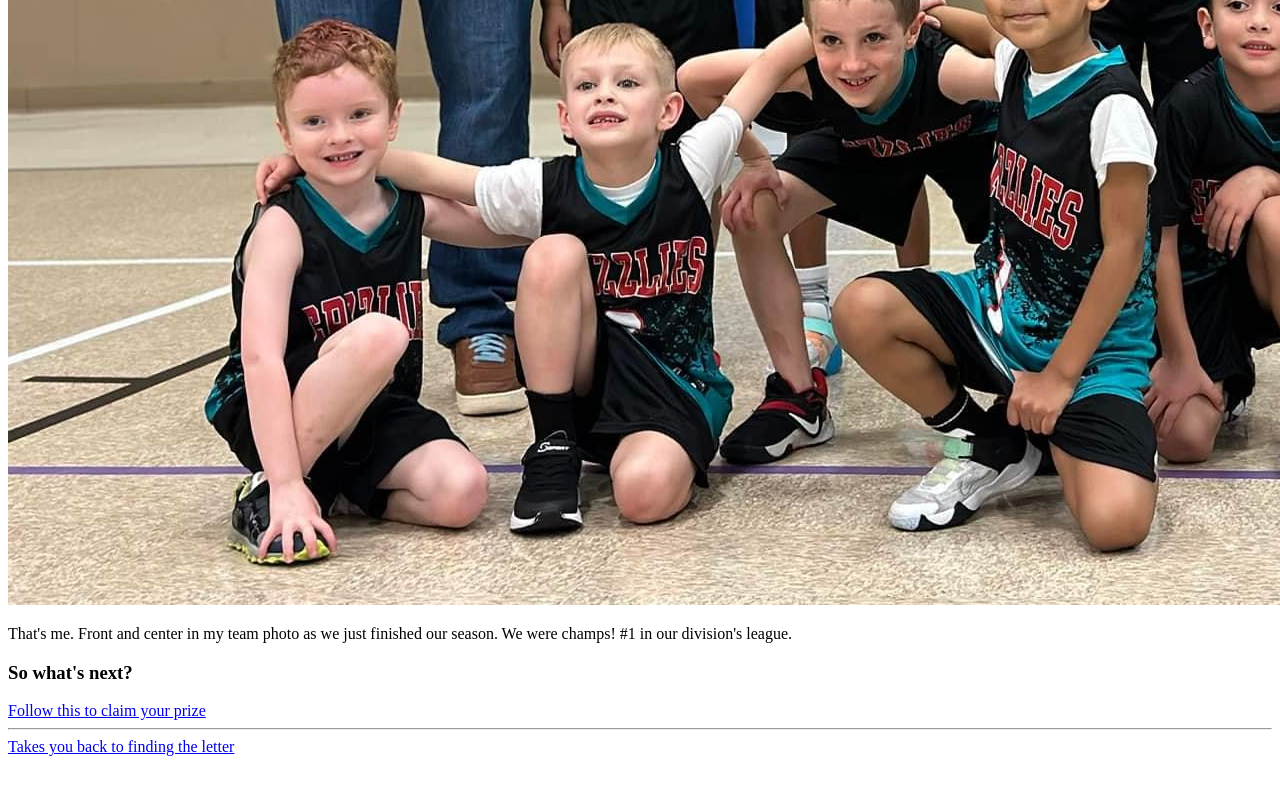
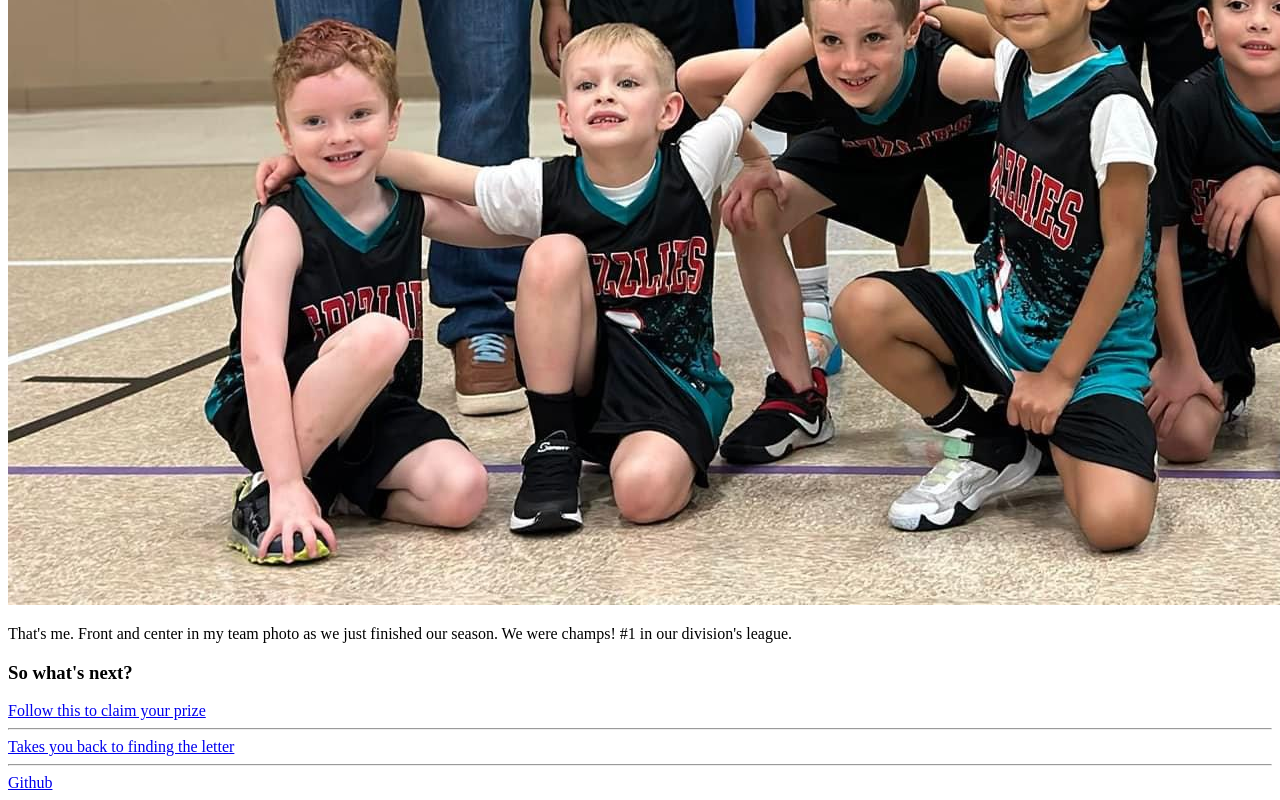
Before and after one commit to devdmitchell/the-adventure-of-link, a plain HTML site: page TitusChildhoodJourney.html in a window 1280 px wide. Shown: the part 3187-3987 px from the top of the page. Before the commit the page ends 3951 px from the top, so only its background shows below. Drawn offline with Linux system fonts and the light colour scheme.

Commit message:
added github link to all pages

```diff
--- a/TitusChildhoodJourney.html
+++ b/TitusChildhoodJourney.html
@@ -29,5 +29,9 @@
     </div>
     <hr></hr>
     <a href="./YouFoundASpecialLetter.html">Takes you back to finding the letter</a>
+
+    <hr>
+
+    <a href="https://github.com/devdmitchell/the-adventure-of-link">Github</a>
 </body>
 </html>
```
Also changed, not shown: TitusCareer.html (+2 -1 lines), TitusOpening.html (+4 -0 lines), YouFoundASpecialLetter.html (+3 -0 lines), ApartmentCourt.JPG (deleted).
